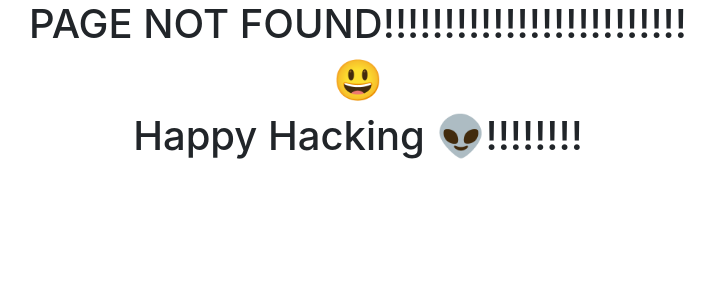
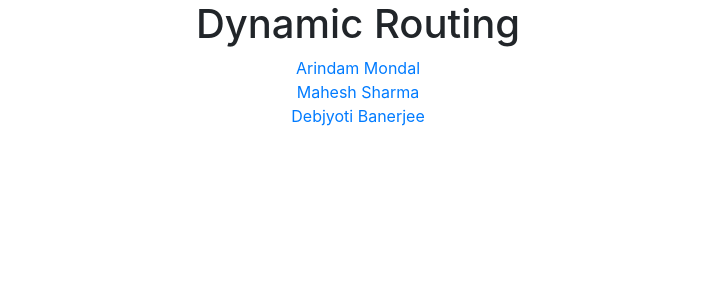
Before and after one commit to mrdbcse/React-Tutorial, a React (Create React App) app: page /dynamicRouting in a window 1280 px wide. Before the commit this address had no page. Shown: the top 300 px of the page, without its empty margins (282-997 px from the left). Built offline with nearby package versions, Linux system fonts and the light colour scheme.

Commit message:
ContextAPI

```diff
--- a/package.json
+++ b/package.json
@@ -10,6 +10,7 @@
     "react": "^17.0.2",
     "react-bootstrap": "^2.0.1",
     "react-dom": "^17.0.2",
+    "react-router": "^6.0.0",
     "react-router-dom": "^6.0.0",
     "react-scripts": "4.0.3",
     "web-vitals": "^1.1.2"
--- a/src/App.js
+++ b/src/App.js
@@ -8,7 +8,7 @@ import Hoc from "./Components/Hoc";
 // import UseRefExample from "./Components/UseRefExample";
 // import UseMemoExample from "./Components/UseMemoExample";
 // import Bootstrap from "./Components/Bootstrap";
-// import Map from "./Components/Map";
+import Map from "./Components/Map";
 // import Styles from "./Components/Styles";
 import Hooks from "./Components/Hooks";
 import APIPostMethods from "./Components/APIPostMethods";
@@ -16,6 +16,11 @@ import APIGetMethods from "./Components/APIGetMethods";
 import AllAPIMethods from "./Components/AllAPIMethods";
 import { Home } from "./Components/Home";
 import PageNotFound from "./Components/PageNotFound";
+import UserList from "./Components/UserList";
+import UserCmp from "./Components/UserCmp";
+import PrevProps from "./Components/PrevProps";
+import StateWithObject from "./Components/StateWithObject";
+import Main from "./ContextAPI/Main";
 // import FuncAsProps from "./Components/FuncAsProps";
 // import BasicFormValidation from "./Components/BasicFormValidation";
 // import ConditionalRendering from "./Components/ConditionalRendering";
@@ -35,16 +40,25 @@ const App = () => {
     <div className='App'>
       <Routes>
         <Route exact={true} path='/' element={<Home />} />
-        <Route exact={true} path='/allapimethods' element={<AllAPIMethods />} />
-        <Route exact={true} path='/apigetmethods' element={<APIGetMethods />} />
+        <Route exact={true} path='/allApiMethods' element={<AllAPIMethods />} />
+        <Route exact={true} path='/apiGetMethod' element={<APIGetMethods />} />
         <Route
           exact={true}
-          path='/apipostmethods'
+          path='/apiPostMethod'
           element={<APIPostMethods />}
         />
         <Route exact={true} path='/hoc' element={<Hoc cmp={CounterTwo} />} />
         <Route exact={true} path='/hooks' element={<Hooks />} />
+        <Route exact={true} path='/dynamicRouting' element={<UserList />} />
         <Route exact={true} path='*' element={<PageNotFound />} />
+        <Route path='/user/:id/:name' exact={true} element={<UserCmp />} />
+        <Route path='/previousProps' exact={true} element={<PrevProps />} />
+        <Route
+          path='/stateWithObject'
+          exact={true}
+          element={<StateWithObject />}
+        />
+        <Route exact={true} path='/contextApi' element={<Main />} />
       </Routes>
 
       {/* <FState /> */}
--- a/src/Components/Home.js
+++ b/src/Components/Home.js
@@ -7,19 +7,31 @@ export const Home = () => {
       <nav>
         <ul>
           <li style={{ textAlign: "left" }}>
-            <Link to='/allapimethods'>All API Methods</Link>
+            <Link to='/allApiMethods'>All API Methods</Link>
           </li>
           <li style={{ textAlign: "left" }}>
             <Link to='/hoc'>Higher Order Components</Link>
           </li>
           <li style={{ textAlign: "left" }}>
-            <Link to='/apigetmethods'>API Get Method</Link>
+            <Link to='/apiGetMethod'>API Get Method</Link>
           </li>
           <li style={{ textAlign: "left" }}>
-            <Link to='/apipostmethods'>API Post Method</Link>
+            <Link to='/apiPostMethod'>API Post Method</Link>
           </li>
           <li style={{ textAlign: "left" }}>
             <Link to='/hooks'>Hooks</Link>
+          </li>
+          <li style={{ textAlign: "left" }}>
+            <Link to='/dynamicRouting'>Dynamic Routing</Link>
+          </li>
+          <li style={{ textAlign: "left" }}>
+            <Link to='/previousProps'>Previous Props</Link>
+          </li>
+          <li style={{ textAlign: "left" }}>
+            <Link to='/stateWithObject'>State with Object</Link>
+          </li>
+          <li style={{ textAlign: "left" }}>
+            <Link to='/contextApi'>Context API</Link>
           </li>
         </ul>
         <h6>More contents comming soon..........</h6>
--- /dev/null
+++ b/src/Components/PrevProps.js
@@ -0,0 +1,21 @@
+import { useState } from "react";
+import UserCmpOne from "./UserCmpOne";
+
+const PrevProps = () => {
+  const [count, setCount] = useState(0);
+  return (
+    <div>
+      <h1>Previous Props</h1>
+      <UserCmpOne count={count} />
+      <button
+        onClick={() => {
+          setCount(Math.floor(Math.random() * 10));
+        }}
+      >
+        Update Counter
+      </button>
+    </div>
+  );
+};
+
+export default PrevProps;
--- /dev/null
+++ b/src/Components/StateWithObject.js
@@ -0,0 +1,33 @@
+import { useState } from "react";
+
+const StateWithObject = () => {
+  const [data, setData] = useState({
+    name: "Amit",
+    age: 22,
+  });
+  return (
+    <div>
+      <h1>State with Object</h1>
+      <input
+        type='text'
+        placeholder='Enter Name'
+        value={data.name}
+        onChange={(e) => {
+          setData({ ...data, name: e.target.value });
+        }}
+      />
+      <input
+        type='text'
+        placeholder='Enter Age'
+        value={data.age}
+        onChange={(e) => {
+          setData({ ...data, age: e.target.value });
+        }}
+      />
+      <h3>{data.name}</h3>
+      <h3>{data.age}</h3>
+    </div>
+  );
+};
+
+export default StateWithObject;
--- /dev/null
+++ b/src/Components/UserCmp.js
@@ -0,0 +1,13 @@
+import { useParams } from "react-router-dom";
+const UserCmp = () => {
+  const { id, name } = useParams();
+
+  return (
+    <div>
+      <h1>User Component : {id}</h1>
+      <h1>User Component's Name : {name}</h1>
+    </div>
+  );
+};
+
+export default UserCmp;
--- /dev/null
+++ b/src/Components/UserCmpOne.js
@@ -0,0 +1,18 @@
+import { useEffect, useRef } from "react";
+
+const UserCmpOne = (props) => {
+  const lastPropsValue = useRef();
+  const previousPropsValue = lastPropsValue.current;
+  useEffect(() => {
+    lastPropsValue.current = props.count;
+  });
+  return (
+    <div>
+      <h1>User Component</h1>
+      <h1>Count:{props.count}</h1>
+      <h1>Previous Props Value:{previousPropsValue}</h1>
+    </div>
+  );
+};
+
+export default UserCmpOne;
--- /dev/null
+++ b/src/Components/UserList.js
@@ -0,0 +1,56 @@
+import { Link } from "react-router-dom";
+
+const UserList = () => {
+  const userData = [
+    {
+      userId: 1,
+      name: "Arindam Mondal",
+      role: "SDE",
+      address: [
+        { hn: 10, city: "Bangalore", country: "India" },
+        { hn: 11, city: "Mumbai", country: "India" },
+        { hn: 12, city: "Kolkata", country: "India" },
+      ],
+      company: "Microsoft",
+      id: 1,
+    },
+    {
+      userId: 2,
+      name: "Mahesh Sharma",
+      role: "SDE-II",
+      address: [
+        { hn: 13, city: "Bangalore", country: "India" },
+        { hn: 14, city: "Mumbai", country: "India" },
+        { hn: 15, city: "Kolkata", country: "India" },
+      ],
+      company: "Amazon Inc",
+      id: 2,
+    },
+    {
+      userId: 3,
+      name: "Debjyoti Banerjee",
+      role: "SDT",
+      address: [
+        { hn: 16, city: "Bangalore", country: "India" },
+        { hn: 17, city: "Mumbai", country: "India" },
+        { hn: 18, city: "Kolkata", country: "India" },
+      ],
+      company: "Google",
+      id: 3,
+    },
+  ];
+  return (
+    <div>
+      <h1>Dynamic Routing</h1>
+      {userData.map((data, i) => (
+        <span key={i}>
+          <Link to={"/user/" + data.id + "/" + data.name}>
+            {data.name} <br />{" "}
+          </Link>
+        </span>
+      ))}
+    </div>
+  );
+};
+
+export default UserList;
--- /dev/null
+++ b/src/ContextAPI/CommonContext.js
@@ -0,0 +1,3 @@
+import { createContext } from "react";
+
+export const commonContext = createContext();
--- /dev/null
+++ b/src/ContextAPI/Core.js
@@ -0,0 +1,15 @@
+import { commonContext } from "./CommonContext";
+
+const Core = () => {
+  return (
+    <div>
+      <commonContext.Consumer>
+        {({ color }) => (
+          <h1 style={{ backgroundColor: color }}>Hello this is Core.js Page</h1>
+        )}
+      </commonContext.Consumer>
+    </div>
+  );
+};
+
+export default Core;
--- /dev/null
+++ b/src/ContextAPI/Main.js
@@ -0,0 +1,30 @@
+import React, { Component } from "react";
+import { commonContext } from "./CommonContext";
+import Core from "./Core";
+import UpdateButton from "./UpdateButton";
+
+export default class Main extends Component {
+  constructor() {
+    super();
+    this.updateColor = (color) => {
+      this.setState({
+        color: color,
+      });
+    };
+    this.state = {
+      color: "green",
+      updateColor: this.updateColor,
+    };
+  }
+  render() {
+    return (
+      <div>
+        <commonContext.Provider value={this.state}>
+          <h1>Context API</h1>
+          <Core />
+          <UpdateButton />
+        </commonContext.Provider>
+      </div>
+    );
+  }
+}
--- /dev/null
+++ b/src/ContextAPI/UpdateButton.js
@@ -0,0 +1,18 @@
+import { commonContext } from "./CommonContext";
+
+const UpdateButton = () => {
+  return (
+    <div>
+      <commonContext.Consumer>
+        {({ updateColor }) => (
+          <>
+            <button onClick={() => updateColor("yellow")}>Update Color</button>
+            <button onClick={() => updateColor("blue")}>Update Color</button>
+          </>
+        )}
+      </commonContext.Consumer>
+    </div>
+  );
+};
+
+export default UpdateButton;
```
